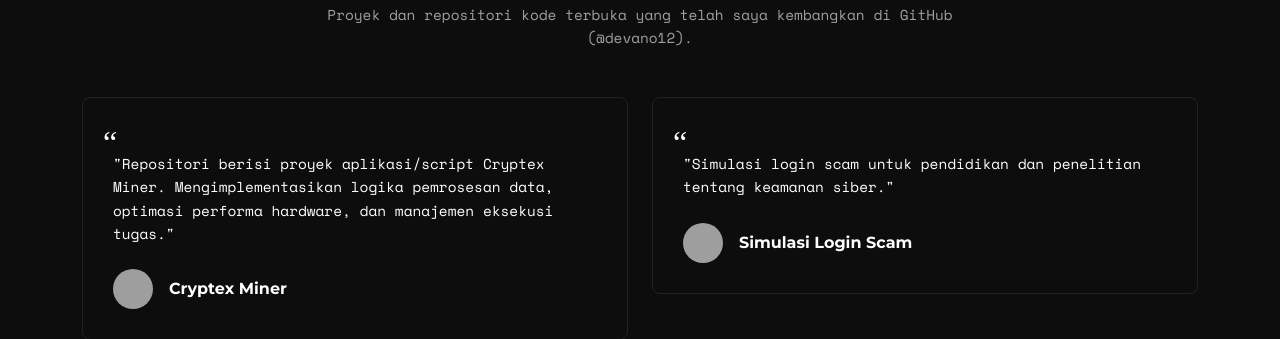
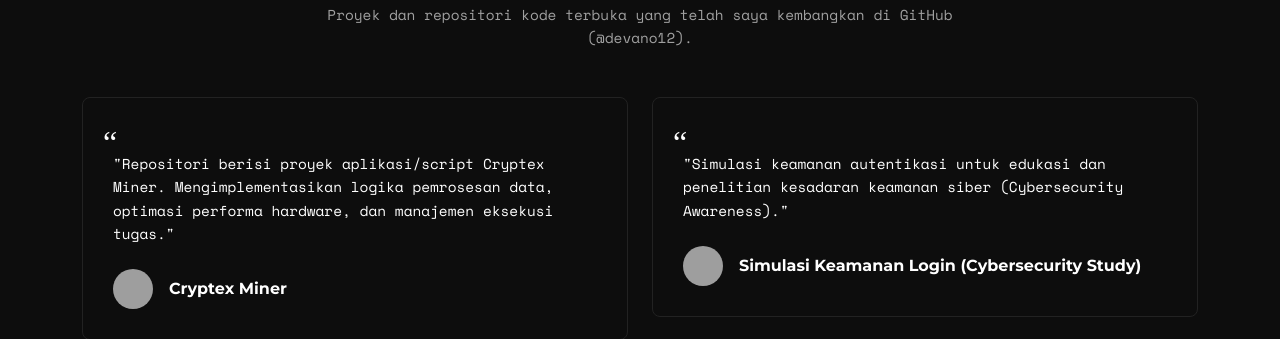
Before and after one commit to devano12/devano12.github.io, a plain HTML site: page index.html in a window 1280 px wide. Shown: the part 3180-3519 px from the top of the page. Drawn offline with nearby package versions, Linux system fonts and the light colour scheme; grey boxes are pictures that could not be loaded.

Commit message:
Refine repository description for clarity

```diff
--- a/index.html
+++ b/index.html
@@ -193,10 +193,10 @@
                     <a href="https://github.com/devano12/simulasi-login" target="_blank" class="text-decoration-none">
                         <div class="testimonial-card">
                             <span class="quote-icon">“</span>
-                            <p class="mono-text text-white mt-4 mb-4">"Simulasi login scam untuk pendidikan dan penelitian tentang keamanan siber."</p>
+                            <p class="mono-text text-white mt-4 mb-4">"Simulasi keamanan autentikasi untuk edukasi dan penelitian kesadaran keamanan siber (Cybersecurity Awareness)."</p>
                             <div class="d-flex align-items-center mt-3">
                                 <img src="https://picsum.photos/50/50?random=12" alt="Client" class="rounded-circle me-3" width="40" height="40">
-                                <h6 class="text-white m-0 fw-bold">Simulasi Login Scam</h6>
+                                <h6 class="text-white m-0 fw-bold">Simulasi Keamanan Login (Cybersecurity Study)</h6>
                             </div>
                         </div>
                     </a>
```
